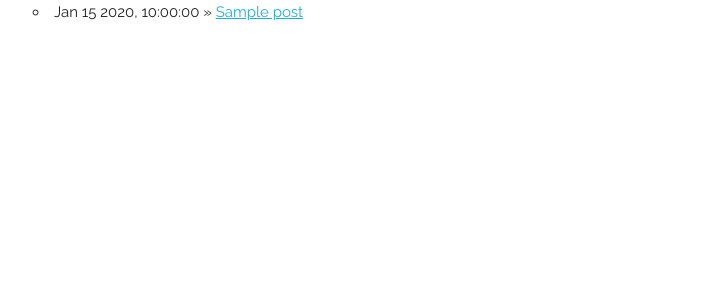
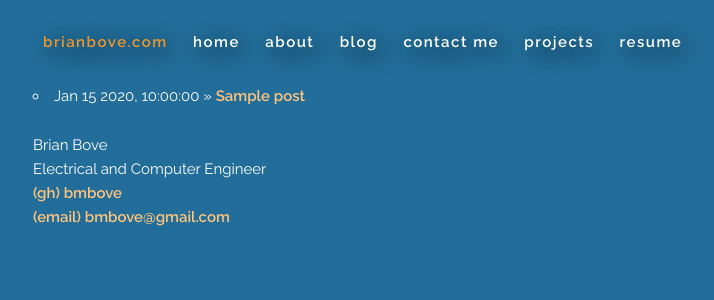
Before and after one commit to bmbove/flask-static-homepage, a Flask app: template templates/blog.html in a window 1280 px wide. Shown: the top 300 px of the page, without its empty margins (127-841 px from the left). Run offline with Flask 2, Linux system fonts and the light colour scheme; the template is opened without the code that fills it: most values are stand-ins (such as "Sample title", 1, 10 or a date in 2020).

Commit message:
adds some base CSS

```diff
--- a/manage.py
+++ b/manage.py
@@ -3,6 +3,7 @@ from datetime import datetime
 import glob
 import os
 import yaml
+import shutil
 import sys
 
 from flask_script import Manager, Server
@@ -108,11 +109,11 @@ def flush():
     for d in dirs:
         shutil.rmtree(d)
 
-    files = glob.glob(os.path.join('content', '/*.md'))
+    files = glob.glob(os.path.join('content', '*.md'))
     for f in files:
         os.remove(f)
 
-    with open(os.path.join('content', 'home.md' % filename), 'w') as fh:
+    with open(os.path.join('content', 'home.md'), 'w') as fh:
         header = {
             'title': 'Home',
             'date': datetime.now(),
--- /dev/null
+++ b/static/css/custom.css
@@ -0,0 +1,60 @@
+body{
+  background-color: #226D99;
+	color: white;
+}
+
+a{
+  color: #FFC57D;
+	font-weight: 600;
+	text-decoration: none;
+}
+
+a:hover{
+	color: #639BDF;
+}
+
+h1 { font-size: 3.0rem; line-height: 1.2;  letter-spacing: .1rem; color: #F0972B; font-weight: 600;}
+h2 { font-size: 2.6rem; line-height: 1.25; letter-spacing: .1rem; color: #F0972B; font-weight: 600; }
+h3 { font-size: 2.0rem; line-height: 1.3;  letter-spacing: .1rem; color: #F0972B; font-weight: 600; }
+h4 { font-size: 1.4rem; line-height: 1.35; letter-spacing: .08rem; color: #F0972B; font-weight: 600; }
+h5 { font-size: 1.1rem; line-height: 1.5;  letter-spacing: .05rem; color: #F0972B; font-weight: 600; }
+h6 { font-size: 1.0rem; line-height: 1.6;  letter-spacing: 0; color: #F0972B; font-weight: 600;}
+
+/* Larger than phablet */
+@media (min-width: 550px) {
+  h1 { font-size: 3.0rem; }
+  h2 { font-size: 2.2rem; }
+  h3 { font-size: 1.6rem; }
+  h4 { font-size: 1.3rem; }
+  h5 { font-size: 1.1rem; }
+  h6 { font-size: 1.0rem; }
+}
+
+.header{
+  margin-top: 2em;
+  margin-bottom: 2em;
+	text-shadow: 5px 5px 20px black;
+	letter-spacing: 1.5px;
+}
+
+.header .title{
+	color: #F0972B;
+}
+
+.header .title:hover{
+	color: white;
+}
+
+.header a{
+	color: white;
+	padding: 10px;
+}
+
+.header a:hover{
+	color: #F0972B;
+}
+
+code {
+	background-color: #1E1E1E;
+	color: white;
+}
--- a/templates/base.html
+++ b/templates/base.html
@@ -16,9 +16,25 @@
 </head>
 <body>
   <div class="container">
-{% block content %}
+    <div class="header">
+      <a class='title' href="/">brianbove.com</a>
+      <a href="{{url_for('home')}}">home</a>
+      <a href="{{url_for('page', path='about')}}">about</a>
+      <a href="{{url_for('blog')}}">blog</a>
+      <a href="{{url_for('page', path='contact')}}">contact me</a>
+      <a href="{{url_for('page', path='projects')}}">projects</a>
+      <a href="{{url_for('page', path='resume')}}">resume</a>
+    </div>
 
-{%endblock%}
+    {% block content %}
+    {%endblock%}
+
+    <div class="footer">
+      Brian Bove <br/>
+      Electrical and Computer Engineer <br/>
+      <a href='https://www.github.com/bmbove'>(gh) bmbove</a> </br>
+      <a href='mailto:bmbove@gmail.com'>(email) bmbove@gmail.com</a>
+    </div>
   </div>
 </body>
 </html>
```
